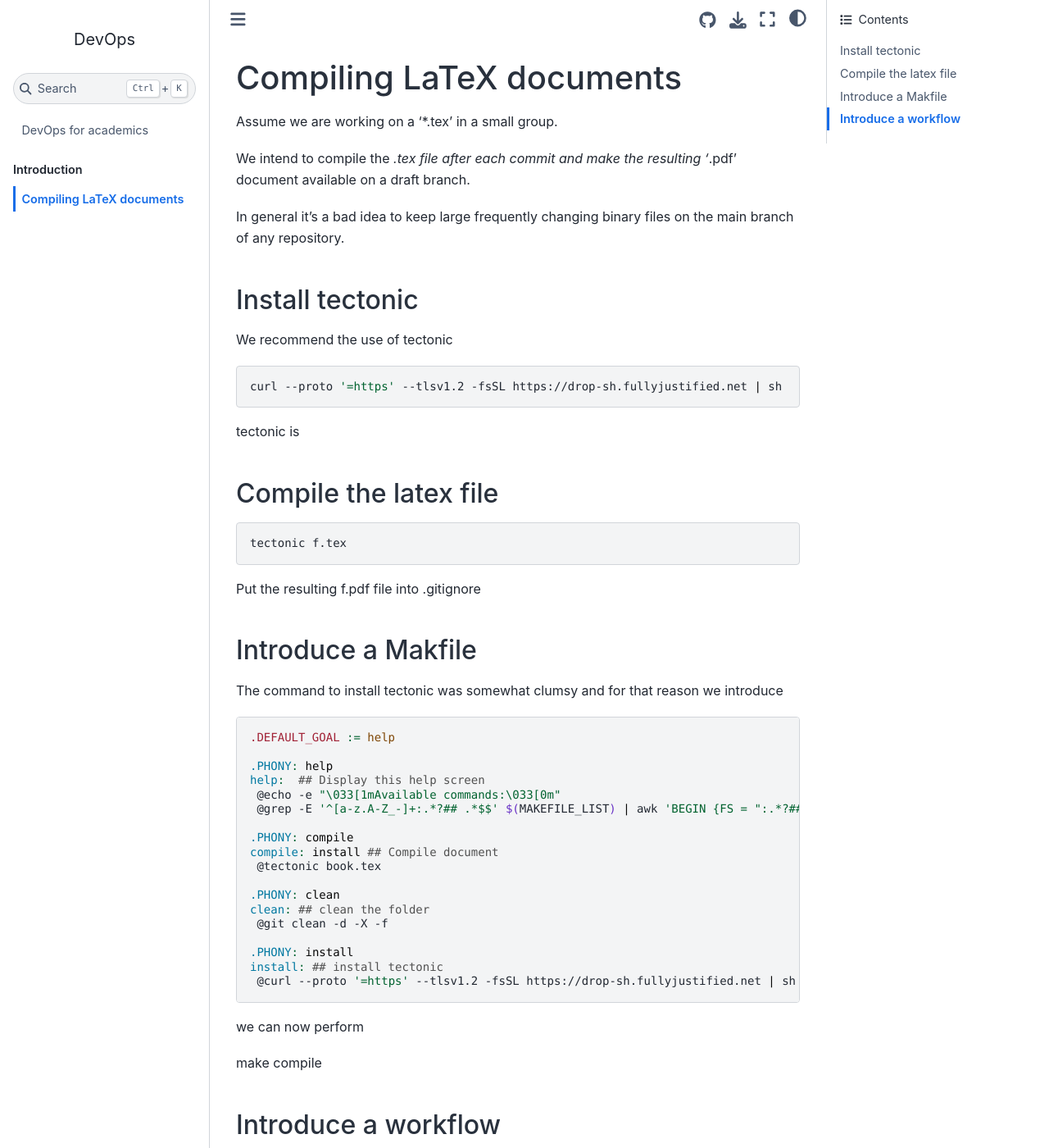
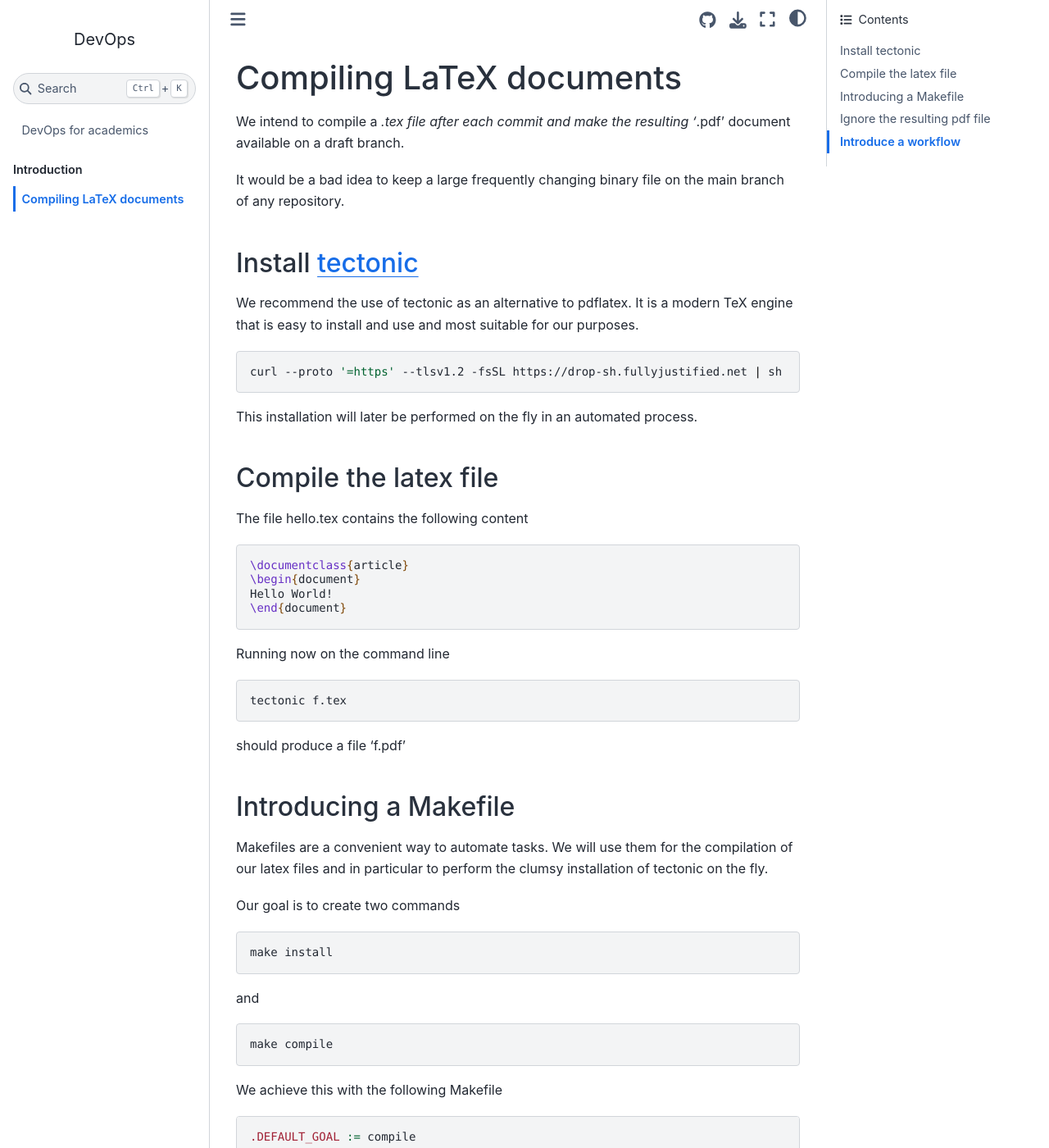
Before and after one commit to tschm/docs2github, a Jupyter Book: the page built from book/docs/latex.md, in a window 1280 px wide and 1400 px high. Shown: the whole window at 82% size. Built offline with Jupyter Book 1.0.4 settings and Sphinx 7.4.7 and the Sphinx Book theme 1.1.4, drawn with Linux system fonts in a browser that asks for light colours; comment, search, counter and statistics services are not loaded; some of the changed text lies outside the part shown.

Commit message:
cleaning

`````diff
--- a/book/docs/latex.md
+++ b/book/docs/latex.md
@@ -1,61 +1,125 @@
 # Compiling LaTeX documents
 
-Assume we are working on a '*.tex' in a small group.
-
-We intend to compile the *.tex file after each commit and make
+We intend to compile a *.tex file after each commit and make
 the resulting '*.pdf' document available on a draft branch.
 
-In general it's a bad idea to keep large frequently changing
-binary files on the main branch of any repository.
+It would be a bad idea to keep a large frequently changing
+binary file on the main branch of any repository.
 
-## Install tectonic
+## Install [tectonic](https://tectonic-typesetting.github.io/en-US/)
 
-We recommend the use of tectonic
+We recommend the use of tectonic as an alternative to pdflatex.
+It is a modern TeX engine that is easy to install and use and most suitable
+for our purposes.
 
 ```bash
 curl --proto '=https' --tlsv1.2 -fsSL https://drop-sh.fullyjustified.net | sh
 ````
 
-tectonic is
+This installation will later be performed on the fly in an automated process.
 
 ## Compile the latex file
+
+The file hello.tex contains the following content
+
+```latex
+\documentclass{article}
+\begin{document}
+Hello World!
+\end{document}
+```
+
+Running now on the command line
 
 ```bash
 tectonic f.tex
 ```
 
-Put the resulting f.pdf file into .gitignore
+should produce a file 'f.pdf'
 
-## Introduce a Makfile
+## Introducing a Makefile
 
-The command to install tectonic was somewhat clumsy and for that reason we introduce
+Makefiles are a convenient way to automate tasks. We will use them
+for the compilation of our latex files and in particular
+to perform the clumsy installation of tectonic on the fly.
 
-```make
-.DEFAULT_GOAL := help
+Our goal is to create two commands
 
-.PHONY: help
-help:  ## Display this help screen
- @echo -e "\033[1mAvailable commands:\033[0m"
- @grep -E '^[a-z.A-Z_-]+:.*?## .*$$' $(MAKEFILE_LIST) | awk 'BEGIN {FS = ":.*?## "}; {printf "  \033[36m%-18s\033[0m %s\n", $$1, $$2}' | sort
+```bash
+make install
+```
+
+and
+
+```bash
+make compile
+```
+
+We achieve this with the following Makefile
+
+```makefile
+.DEFAULT_GOAL := compile
 
 .PHONY: compile
-compile: install ## Compile document
- @tectonic book.tex
-
-.PHONY: clean
-clean: ## clean the folder
- @git clean -d -X -f
+compile: ## Compile the '*.tex' file
+  @mkdir -p publish
+ @./tectonic f.tex --outdir publish
 
 .PHONY: install
 install: ## install tectonic
  @curl --proto '=https' --tlsv1.2 -fsSL https://drop-sh.fullyjustified.net | sh
 ```
 
-we can now perform
+## Ignore the resulting pdf file
 
-make compile
+As mentioned above it is a bad idea to keep any binary
+file on the main branch of a repository. We therefore
+add
+
+```gitignore
+publish
+tectonic
+```
+
+to the local .gitignore file of the repository.
 
 ## Introduce a workflow
 
-We want to automate the compilation such that the document is (re)compiled after each commit.
-We create the file .github/workflows/latex.yml
+The Makefile gave us a convenient way to compile the latex file
+even on a machine without any LaTeX installation. Our next goal
+is to perform this compilation automatically after each commit.
+
+There's a fundamental lesson to learn here. GitHub is no longer
+a mere repository of files. It is a platform that allows us to
+respond to events, to perform tasks, and to automate workflows.
+
+We create the file '.github/workflows/latex.yml'
+
+```yaml
+name: Build LaTeX document with make
+
+on:
+  push
+
+jobs:
+  build_paper:
+    runs-on: ubuntu-latest
+
+    steps:
+      - name: Set up Git repository
+        uses: actions/checkout@v3
+
+      - name: Compile LaTeX document
+        shell: bash
+        run: |
+          make install
+          make compile
+
+      - name: GitHub Pages action
+        uses: JamesIves/github-pages-deploy-action@v4.4.3
+        with:
+          # The branch the action should deploy to.
+          branch: draft
+          # The folder the action should deploy.
+          folder: publish
+```
`````
